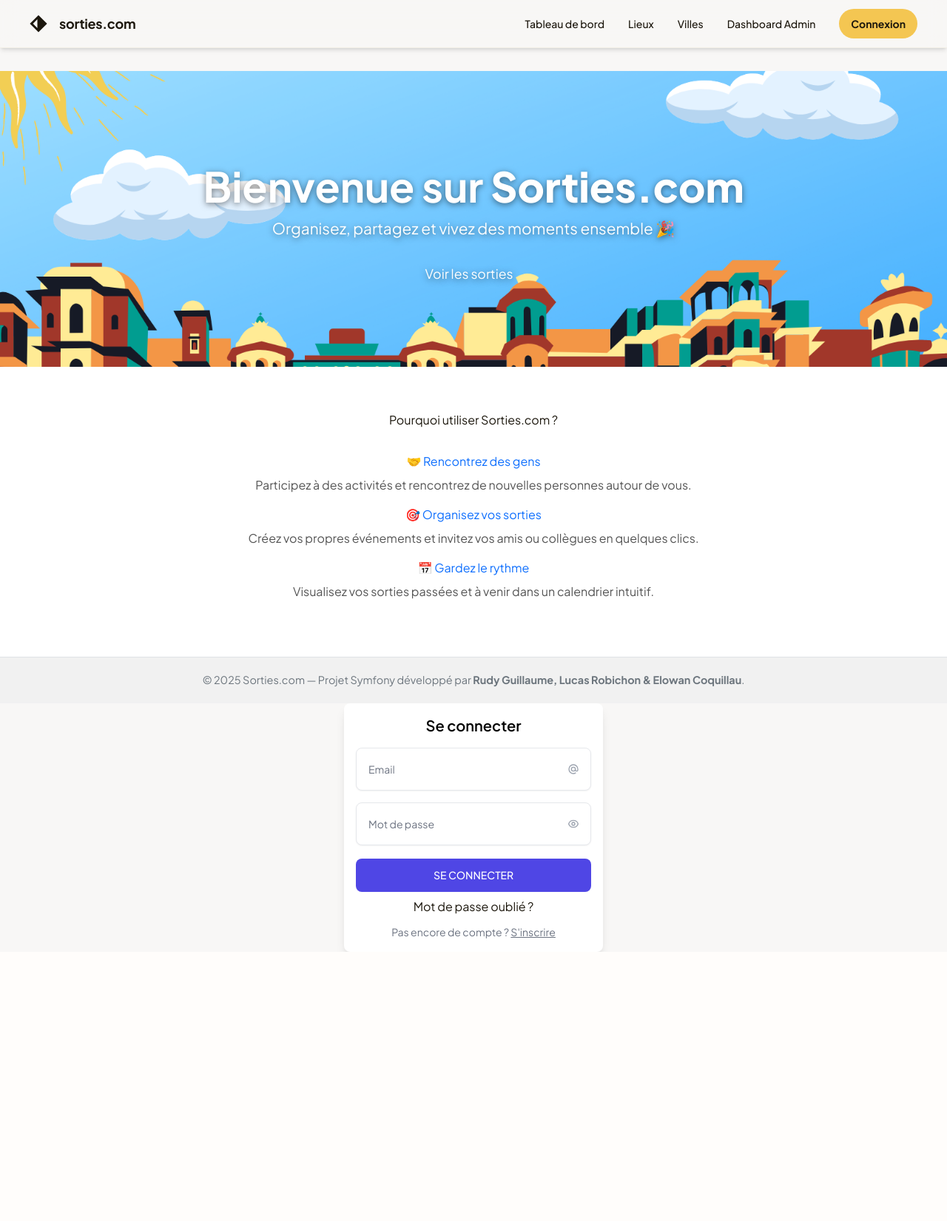
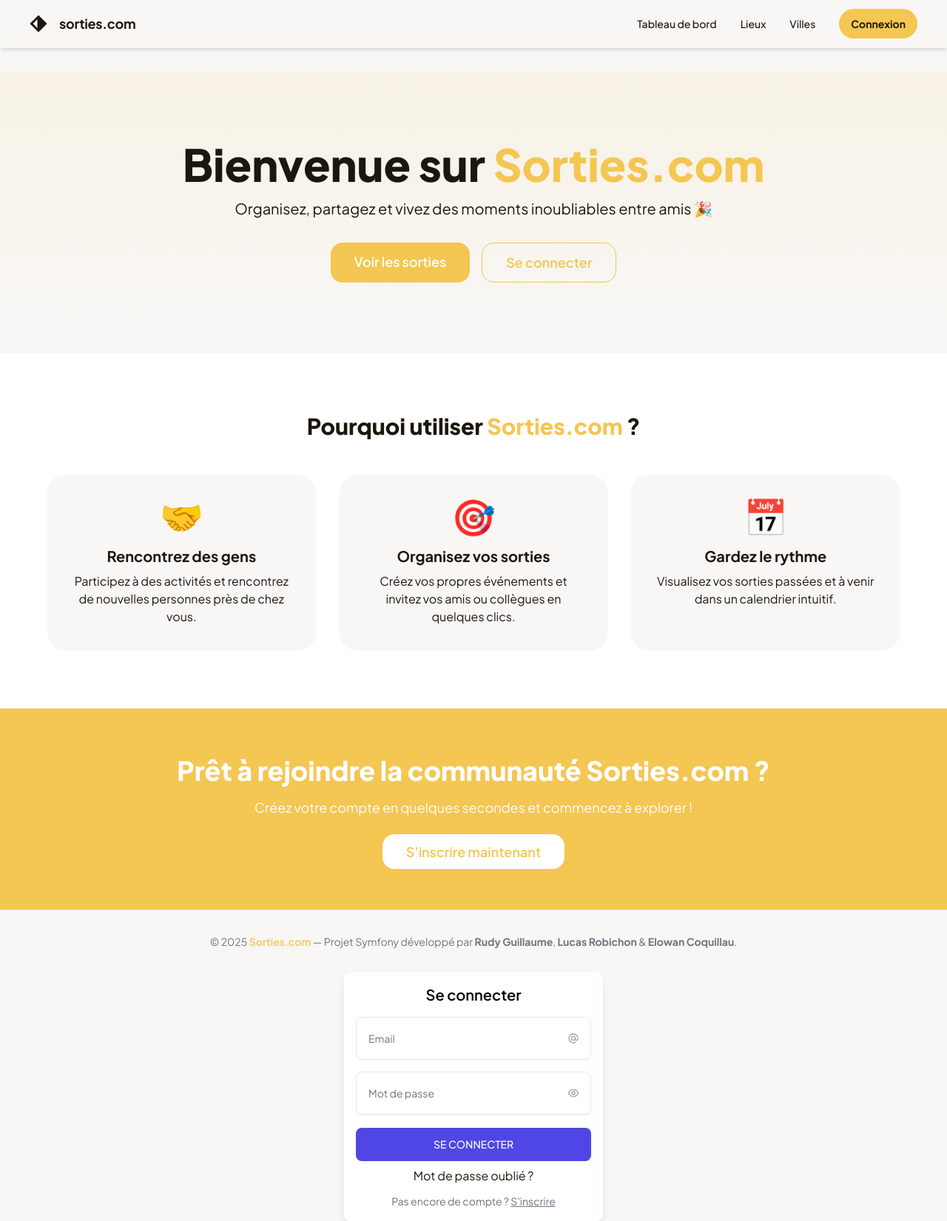
Before and after one commit to RudyGUILLAUME/sorties.com, a Symfony app: template templates/home/index.html.twig in a window 1280 px wide. Shown: the whole page at 74% size. Before the commit the page ends 1287 px from the top, so only its background shows below. Run offline with Twig, Linux system fonts and the light colour scheme; the template is opened without the code that fills it, so the values that code supplies are empty; some libraries are stand-ins or nearby versions.

Commit message:
Modification CSS/Style page d'acceuil

```diff
--- a/templates/home/index.html.twig
+++ b/templates/home/index.html.twig
@@ -3,39 +3,98 @@
 {% block title %}Accueil - Sorties.com{% endblock %}
 
 {% block body %}
-    <!-- 🌄 Section bannière -->
-    <section class="hero text-center">
-        <div>
-            <h1>Bienvenue sur <strong>Sorties.com</strong></h1>
-            <p class="lead">Organisez, partagez et vivez des moments ensemble 🎉</p>
-            <div class="mt-4">
-                <a href="#" class="btn btn-primary btn-lg me-3">Voir les sorties</a>
+    <div class="flex flex-col min-h-screen bg-background-light dark:bg-background-dark text-text-light dark:text-text-dark">
+
+        <!-- 🌄 HERO SECTION -->
+        <section class="relative flex flex-col items-center justify-center text-center px-6 py-24 bg-gradient-to-b from-primary/10 to-transparent dark:from-primary/20">
+            <h1 class="text-5xl md:text-6xl font-extrabold mb-4">
+                Bienvenue sur <span class="text-primary">Sorties.com</span>
+            </h1>
+            <p class="text-lg md:text-xl text-subtext-light dark:text-subtext-dark max-w-2xl">
+                Organisez, partagez et vivez des moments inoubliables entre amis 🎉
+            </p>
+
+            <div class="mt-8 flex flex-wrap justify-center gap-4">
+                <a href="{{ path('app_sortie_index') }}"
+                   class="px-8 py-3 bg-primary text-white text-lg font-semibold rounded-lg hover:bg-primary/90 transition-colors">
+                    Voir les sorties
+                </a>
+                {% if not app.user %}
+                    <a href="#" data-bs-toggle="modal" data-bs-target="#loginModal"
+                       class="px-8 py-3 border border-primary text-primary text-lg font-semibold rounded-lg hover:bg-primary/10 transition-colors">
+                        Se connecter
+                    </a>
+                {% else %}
+                    <a href="{{ path('app_profile_show', { id: app.user.id }) }}"
+                       class="px-8 py-3 border border-primary text-primary text-lg font-semibold rounded-lg hover:bg-primary/10 transition-colors">
+                        Mon profil
+                    </a>
+                {% endif %}
             </div>
-        </div>
-    </section>
+        </section>
 
-    <!-- 💡 Section avantages -->
-    <section class="features container text-center">
-        <h2>Pourquoi utiliser Sorties.com ?</h2>
-        <div class="row justify-content-center mt-4">
-            <div class="col-md-4 mb-4">
-                <h5>🤝 Rencontrez des gens</h5>
-                <p>Participez à des activités et rencontrez de nouvelles personnes autour de vous.</p>
+        <!-- 💡 FEATURES SECTION -->
+        <section class="py-20 px-6 bg-white dark:bg-[#192633]">
+            <div class="max-w-6xl mx-auto text-center">
+                <h2 class="text-3xl font-extrabold mb-12">Pourquoi utiliser <span class="text-primary">Sorties.com</span> ?</h2>
+
+                <div class="grid grid-cols-1 md:grid-cols-3 gap-8">
+                    <div class="bg-background-light dark:bg-background-dark p-8 rounded-xl shadow-sm hover:shadow-lg transition">
+                        <div class="text-5xl mb-4">🤝</div>
+                        <h3 class="text-xl font-bold mb-2">Rencontrez des gens</h3>
+                        <p class="text-subtext-light dark:text-subtext-dark">
+                            Participez à des activités et rencontrez de nouvelles personnes près de chez vous.
+                        </p>
+                    </div>
+
+                    <div class="bg-background-light dark:bg-background-dark p-8 rounded-xl shadow-sm hover:shadow-lg transition">
+                        <div class="text-5xl mb-4">🎯</div>
+                        <h3 class="text-xl font-bold mb-2">Organisez vos sorties</h3>
+                        <p class="text-subtext-light dark:text-subtext-dark">
+                            Créez vos propres événements et invitez vos amis ou collègues en quelques clics.
+                        </p>
+                    </div>
+
+                    <div class="bg-background-light dark:bg-background-dark p-8 rounded-xl shadow-sm hover:shadow-lg transition">
+                        <div class="text-5xl mb-4">📅</div>
+                        <h3 class="text-xl font-bold mb-2">Gardez le rythme</h3>
+                        <p class="text-subtext-light dark:text-subtext-dark">
+                            Visualisez vos sorties passées et à venir dans un calendrier intuitif.
+                        </p>
+                    </div>
+                </div>
             </div>
-            <div class="col-md-4 mb-4">
-                <h5>🎯 Organisez vos sorties</h5>
-                <p>Créez vos propres événements et invitez vos amis ou collègues en quelques clics.</p>
+        </section>
+
+        <!-- ✨ CTA SECTION -->
+        <section class="py-16 bg-primary text-white text-center">
+            <div class="max-w-4xl mx-auto px-6">
+                <h2 class="text-3xl md:text-4xl font-extrabold mb-4">
+                    Prêt à rejoindre la communauté Sorties.com ?
+                </h2>
+                <p class="text-lg mb-8">Créez votre compte en quelques secondes et commencez à explorer !</p>
+                {% if not app.user %}
+                    <a href="{{ path('app_register') }}"
+                       class="px-8 py-3 bg-white text-primary font-semibold text-lg rounded-lg hover:bg-gray-100 transition-colors">
+                        S'inscrire maintenant
+                    </a>
+                {% else %}
+                    <a href="{{ path('app_sortie_index') }}"
+                       class="px-8 py-3 bg-white text-primary font-semibold text-lg rounded-lg hover:bg-gray-100 transition-colors">
+                        Découvrir les sorties
+                    </a>
+                {% endif %}
             </div>
-            <div class="col-md-4 mb-4">
-                <h5>📅 Gardez le rythme</h5>
-                <p>Visualisez vos sorties passées et à venir dans un calendrier intuitif.</p>
+        </section>
+
+        <!-- ⚓ FOOTER -->
+        <footer class="mt-auto border-t border-gray-200 dark:border-gray-700 py-8 bg-background-light dark:bg-background-dark">
+            <div class="text-center text-sm text-subtext-light dark:text-subtext-dark">
+                <p>
+                    &copy; {{ "now"|date("Y") }} <span class="font-semibold text-primary">Sorties.com</span> — Projet Symfony
+                    développé par <strong>Rudy Guillaume</strong>, <strong>Lucas Robichon</strong> & <strong>Elowan Coquillau</strong>.
+                </p>
             </div>
-        </div>
-    </section>
-
-    <footer>
-        <div class="container">
-            &copy; {{ "now"|date("Y") }} Sorties.com — Projet Symfony développé par <strong>Rudy Guillaume, Lucas Robichon & Elowan Coquillau</strong>.
-        </div>
-    </footer>
+        </footer>
+    </div>
 {% endblock %}
--- a/templates/partials/navbar.html.twig
+++ b/templates/partials/navbar.html.twig
@@ -25,9 +25,11 @@
             <a href="{{ path('app_ville_index') }}" class="text-text-light dark:text-text-dark text-sm font-medium hover:text-primary transition">Villes</a>
         </div>
 
+        {% if app.user and 'ROLE_ADMIN' in app.user.roles %}
         <div class="flex items-center gap-9">
             <a href="{{ path('admin_panel') }}" class="text-text-light dark:text-text-dark text-sm font-medium hover:text-primary transition">Dashboard Admin</a>
         </div>
+        {% endif %}
 
 
         {% if app.user %}
```
